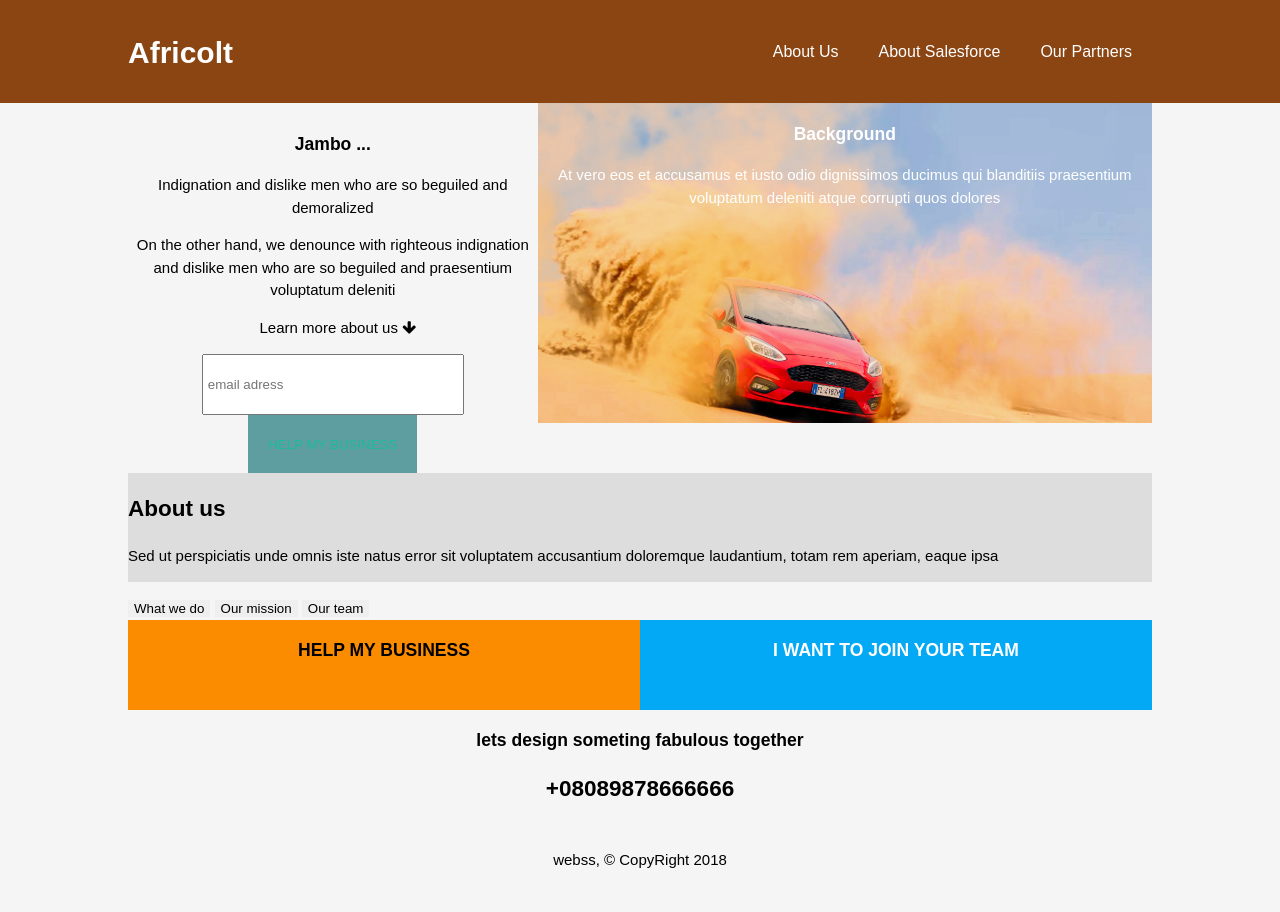
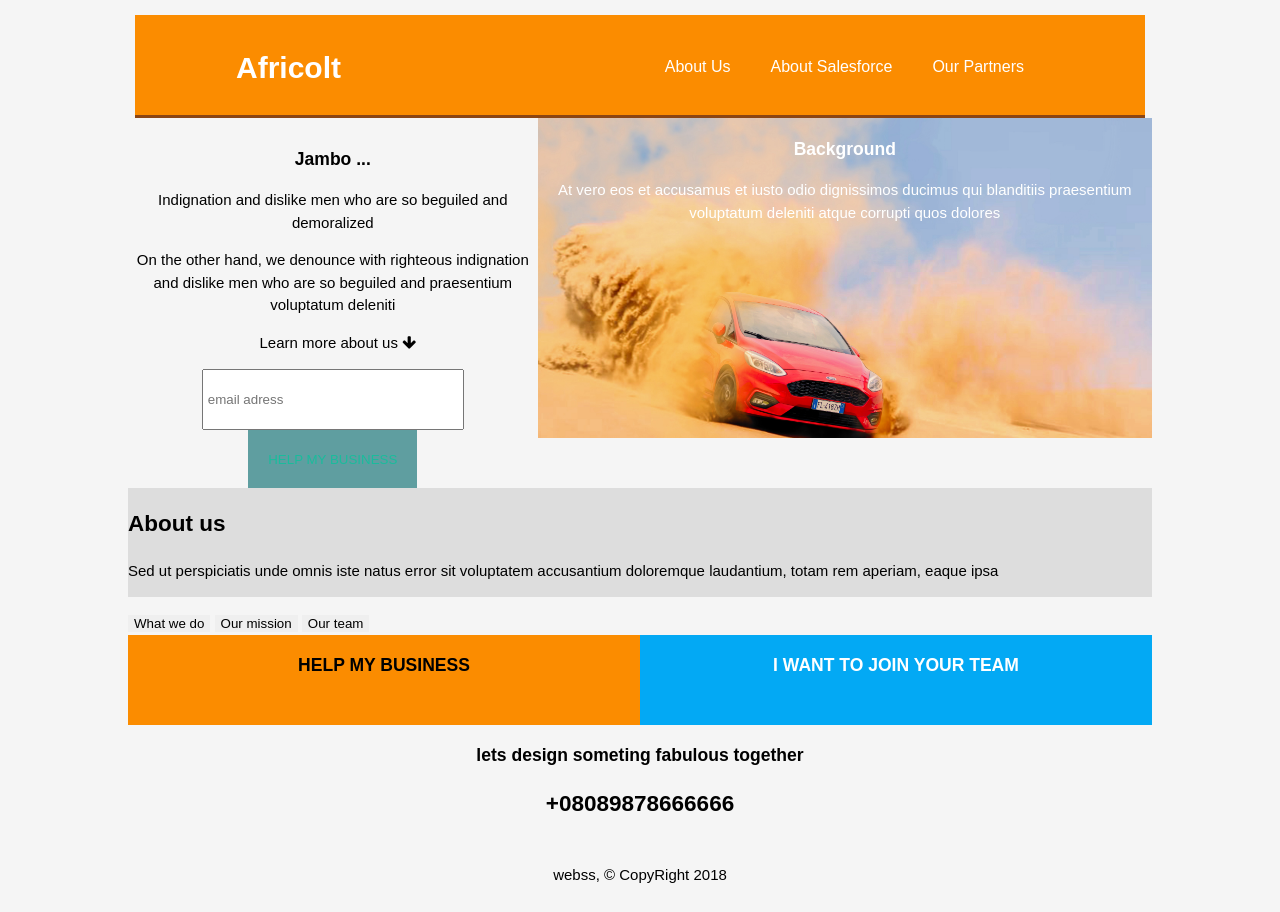
Before and after one commit to julius75/MondayDesign, a plain HTML site: page index.html in a window 1280 px wide. Drawn offline with Linux system fonts and the light colour scheme.

Commit message:
nav position

```diff
--- a/css/style.css
+++ b/css/style.css
@@ -17,7 +17,7 @@ ul{
 }
 /*header*/
 header{
-    background: saddlebrown;
+
     color: white;
     padding-top: 30px;
     min-height: 70px;
--- a/index.html
+++ b/index.html
@@ -10,7 +10,7 @@
     <link rel="stylesheet" href="./css/font-awesome.min.css">
 </head>
 <body>
-<header>
+<header style="background-color: #fb8c00; margin-left: 135px;margin-right: 135px;margin-top: 15px">
     <div class="container">
         <div id="branding">
             <h1>Africolt</h1>
```
